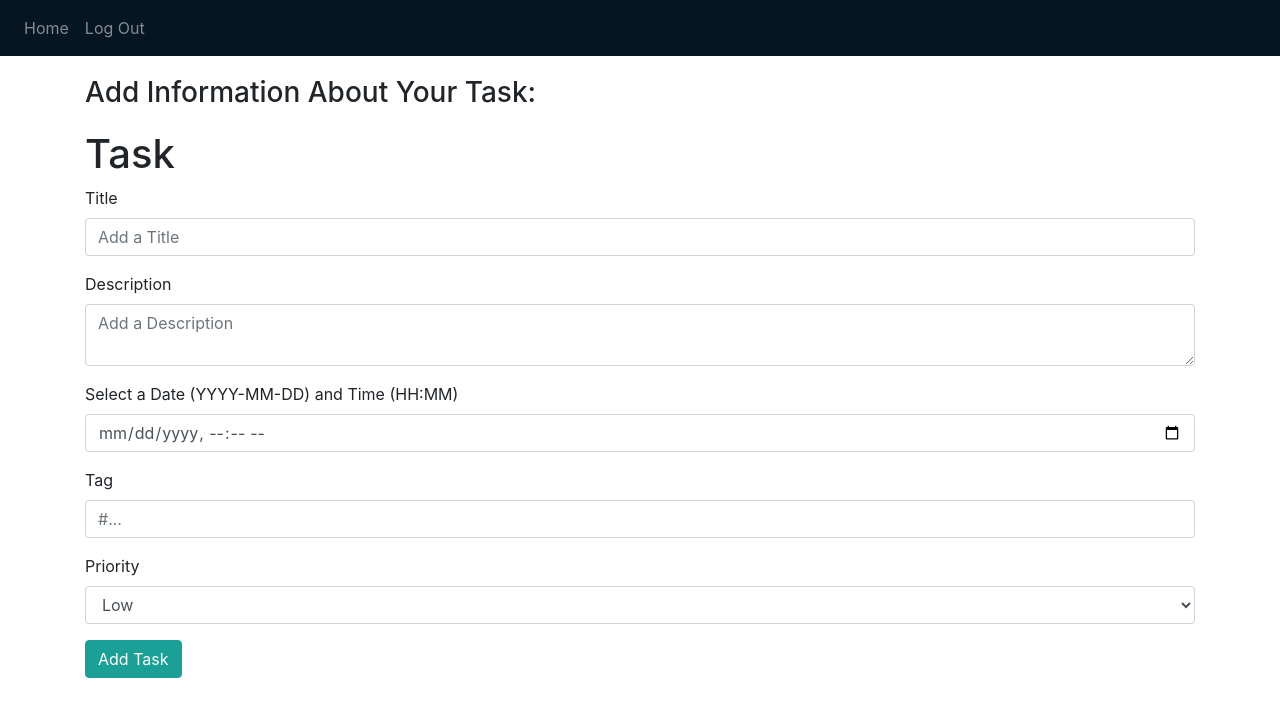
After one commit to kaitlyntorres/2-DO, a Flask app: page /edit_task/1 in a window 1280 px wide. The commit adds this page. Shown: the top 717 px of the page. Run offline with Flask 3, Linux system fonts and the light colour scheme; a user stored in the database is signed in; some libraries are stand-ins or nearby versions.

Commit message:
Add files via upload
can edit tasks

```diff
--- /dev/null
+++ b/2-DO-main/Website Code/website/templates/editform.html
@@ -0,0 +1,54 @@
+{% extends "base.html" %} {% block title %}Home{% endblock %} {% block content
+    %}
+
+    <h3>Add Information About Your Task: </h3>
+    <form method="POST" >
+      <h1>Task</h1>
+<!--       <textarea name="task" id="task" class="form-control"></textarea>
+      <br />
+      <div>
+        <button type="submit" class="btn btn-primary">Title</button>
+      </div> -->
+      <div class="form-group">
+        <label for="title">Title</label>
+        <input type="text" class="form-control" id="title" name="title" placeholder="Add a Title" />
+      </div>
+      <div class="form-group">
+        <label for="description">Description</label>
+        <textarea type="text" class="form-control" id="description" name="description" placeholder="Add a Description"></textarea>
+      </div>
+      <!--  WOULD POSSIBLY NEED TO CHANGE FROM FORMAT IN DATABASE to HH:MM from current HH:MM:SS.ssss, CAN CHECK IF THE CURRENT IMPLEMENTATION WORKS -->
+      <div class="form-group">
+        <label for="date">Select a Date (YYYY-MM-DD) and Time (HH:MM)</label>
+        <input type="datetime-local" class="form-control" id="date" name="date" >
+      </div>
+
+      <div class="form-group">
+        <label for="tag">Tag</label>
+        <input type="text" class="form-control" id="tag" name="tag" placeholder="#..." />
+      </div>
+      <!-- NEED TO CHANGE THIS TO ONLY HAVE 'Low', 'Medium', 'High' OPTIONS
+      MAYBE JUST A DIAL OR RADIO BUTTONS (WHICH SUCK)-->
+      <div class="form-group">
+        <label for="priority">Priority</label>
+        <select class="form-control" id="priority" name="priority">
+          <option value="Low">Low</option>
+          <option value="Medium">Medium</option>
+          <option value="High">High</option>
+        </select>
+      </div>
+
+    <div>
+      <button type="submit" class="btn btn-primary" onClick="">Add Task</button>
+    </div>
+    </form>
+
+    <script>
+        function goHome() {
+            location.replace("/home.html")
+        }
+        </script>
+
+
+
+    {% endblock %}
--- a/2-DO-main/Website Code/website/views.py
+++ b/2-DO-main/Website Code/website/views.py
@@ -40,3 +40,28 @@ def delete_task(t):
         db.session.commit()
         flash(msg_text)
     return redirect(url_for('views.home'))
+
+@views.route('/edit_task/<t>')
+@login_required
+def edit_task(t):
+    task = Task.query.filter_by(id=t).first()
+    return render_template('editform.html',task=task, user=current_user)
+
+@views.route('/editform', methods = ['GET', 'POST'])
+@login_required
+def editform():
+    taskid=request.args.get('taskid',None)
+
+    task = Task.query.filter_by(id=taskid).first()
+
+    if request.method == "POST":
+        task.title = request.form.get('title')
+        task.description = request.form.get('description')
+        task.date = request.form.get('date')
+        task.tag = request.form.get('tag')
+        task.priority = request.form.get('priority')
+
+        db.session.commit()
+        return redirect(url_for('views.home'))
+
+    return render_template("editform.html", user=current_user)
```
Also changed, not shown: 2-DO-main/Website Code/website/templates/home.html (+2 -1 lines), 2-DO-main/Website Code/website/database.db.
